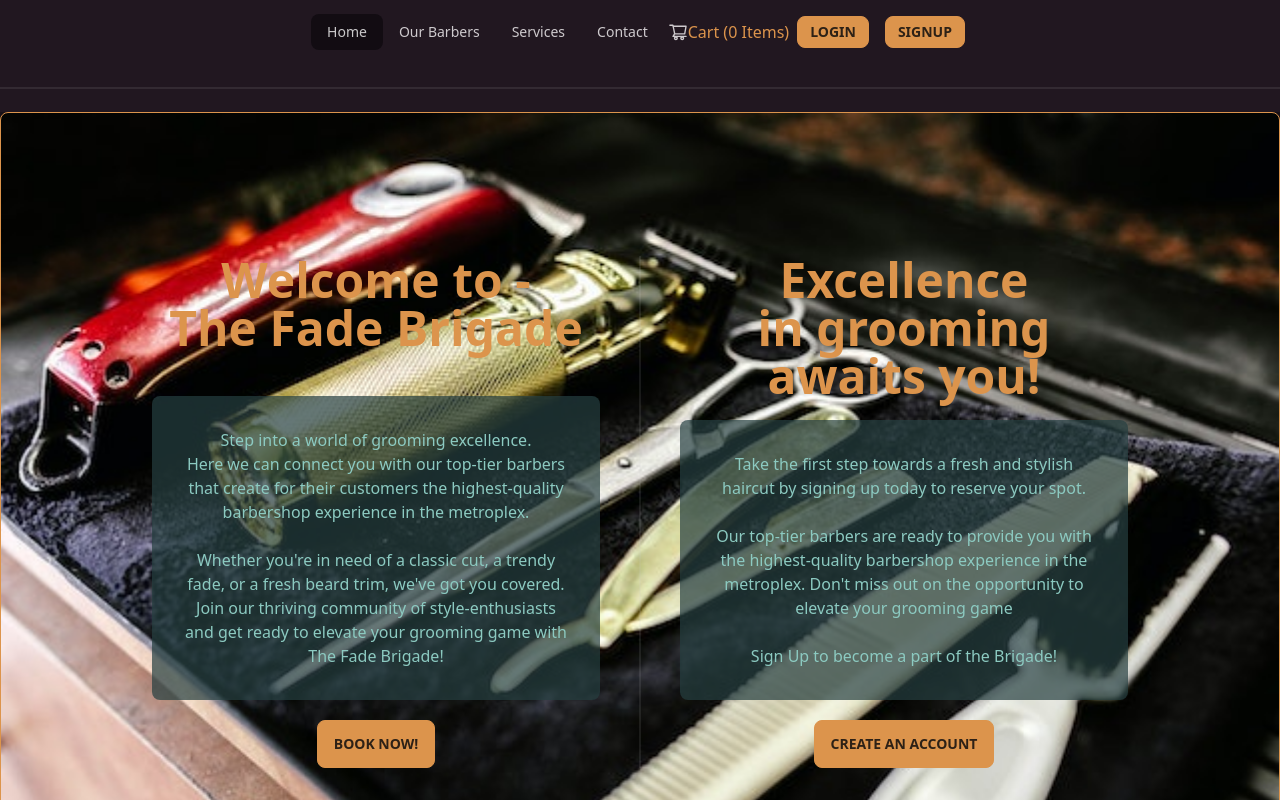
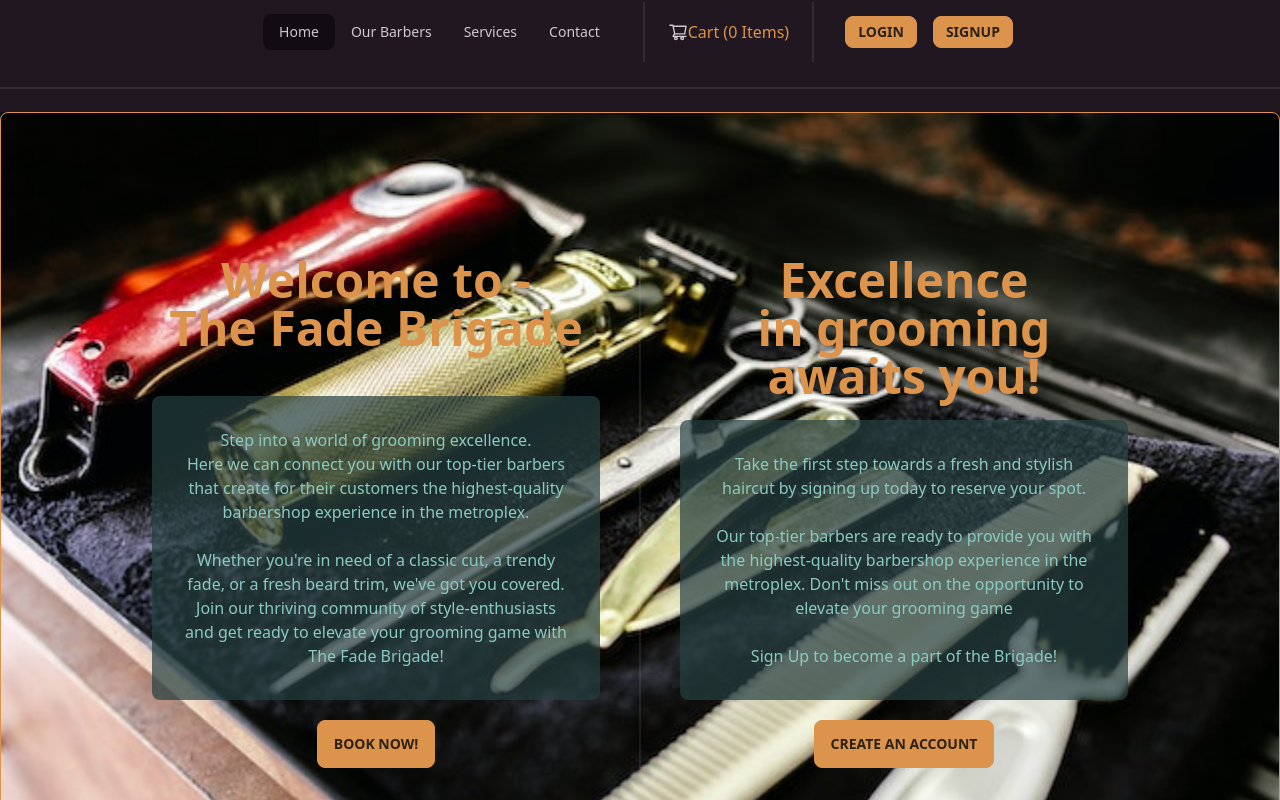
Before and after one commit to princessjenn/project-03, a React (Vite) app in the folder client/: page / in a window 1280 px wide. Shown: the top 800 px of the page. Built offline with nearby package versions, Linux system fonts and the light colour scheme.

Commit message:
added vertical dividers on navtab items

```diff
--- a/client/src/components/NavTabs/NavTabs.jsx
+++ b/client/src/components/NavTabs/NavTabs.jsx
@@ -87,11 +87,13 @@ export default function NavTabs({ currentPage }) {
               </li>
             </ul>
           </div>
+          <div className="divider lg:divider-horizontal"></div>
           <AiOutlineShoppingCart
             size="1.25em"
             color="primary"
           ></AiOutlineShoppingCart>
           <h1 className="text-primary"> Cart ({specialtyCount} Items)</h1>
+          <div className="divider lg:divider-horizontal"></div>
           <div className="flex items-end">
             {Auth.loggedIn() ? (
               <>
```
